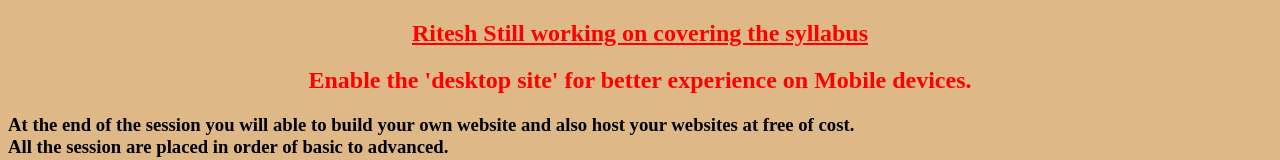
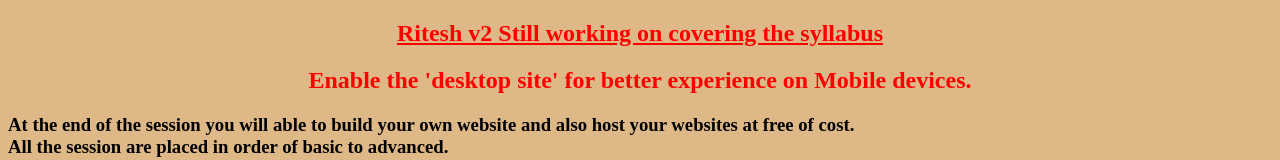
Before and after one commit to anupdahal/Dev_Web_With_Me, a website built with Vite: page index.html in a window 1280 px wide. Shown: the top 160 px of the page. Built offline with nearby package versions, Linux system fonts and the light colour scheme.

Commit message:
beta  push ritesh first time

```diff
--- a/index.html
+++ b/index.html
@@ -12,7 +12,7 @@
 
 <header>
   <h2 style="text-align: center; text-decoration: underline; color: red;">
-  Ritesh  Still working on covering the syllabus
+  Ritesh v2  Still working on covering the syllabus
   </h2>
   <h2 style="text-align: center; color: red; font-weight: bolder;">Enable the 'desktop site' for better experience on Mobile devices. <br>
   </h2>
```
